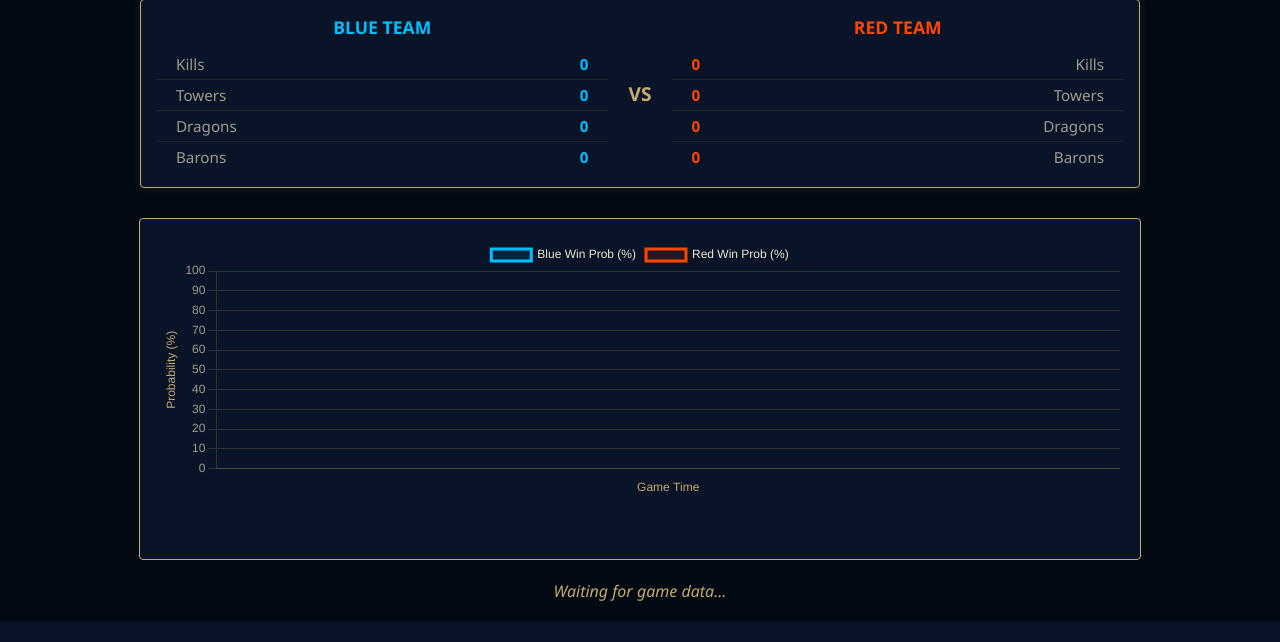
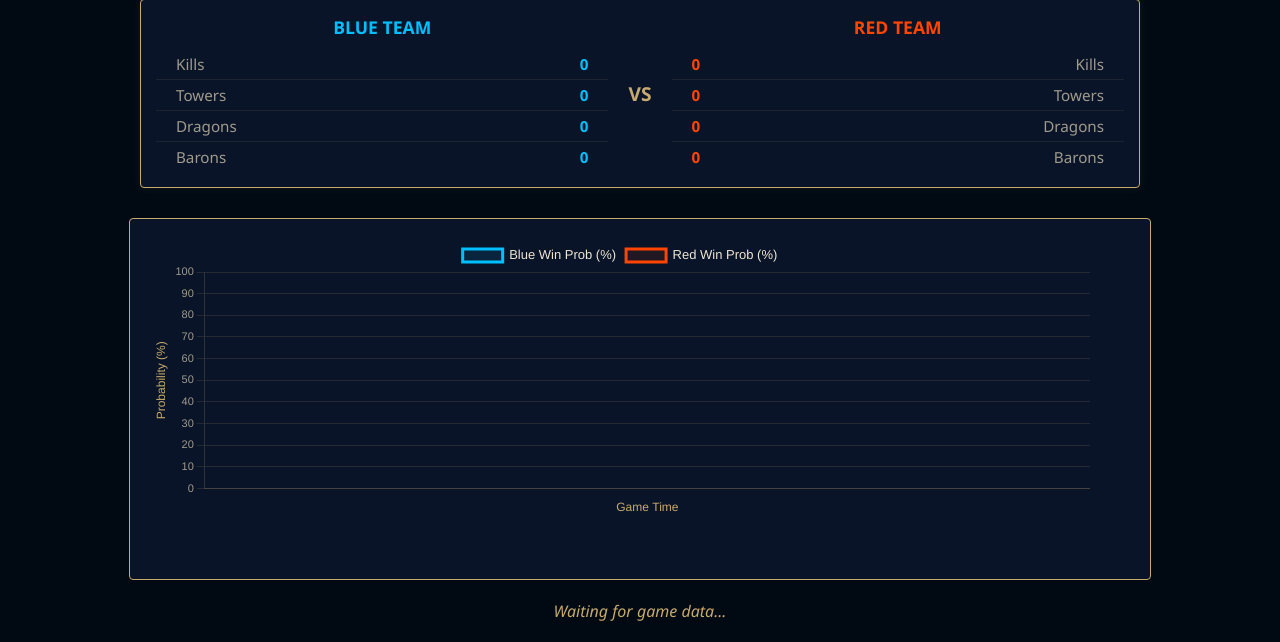
Before and after one commit to NathanSmallcalder/LeagueLiveMatchTracker, a Flask app: page / in a window 1280 px wide. Shown: the part 316-958 px from the top of the page. Run offline with Flask 3, Linux system fonts and the light colour scheme.

Commit message:
Increase chart size and improve readability

```diff
--- a/templates/index.html
+++ b/templates/index.html
@@ -215,9 +215,9 @@
 
         .chart-container {
             position: relative;
-            width: 960px;
-            height: 300px;
-            max-width: 1000px;
+            width: 980px;
+            height: 320px;
+            max-width: 100%;
             background-color: var(--panel-bg);
             border: 1px solid var(--gold-accent);
             border-radius: 4px;
@@ -226,6 +226,8 @@
 
         #winProbChart {
             display: block;
+            width: 940px;
+            height: 280px;
         }
 
         .status {
@@ -373,7 +375,7 @@
     </div>
 
     <div class="chart-container">
-        <canvas id="winProbChart" width="960" height="260"></canvas>
+        <canvas id="winProbChart" width="940" height="280"></canvas>
     </div>
 
     <div class="status" id="status-msg">Waiting for game data...</div>
@@ -396,7 +398,8 @@
                         borderColor: '#00BFFF',
                         backgroundColor: 'rgba(0, 191, 255, 0.1)',
                         fill: true,
-                        tension: 0.4
+                        tension: 0.4,
+                        pointRadius: 3
                     },
                     {
                         label: 'Red Win Prob (%)',
@@ -404,7 +407,8 @@
                         borderColor: '#FF4500',
                         backgroundColor: 'rgba(255, 69, 0, 0.1)',
                         fill: true,
-                        tension: 0.4
+                        tension: 0.4,
+                        pointRadius: 3
                     }
                 ]
             },
@@ -412,16 +416,20 @@
                 responsive: false,
                 maintainAspectRatio: false,
                 plugins: {
-                    legend: { labels: { color: '#F0E6D2' } }
+                    legend: { labels: { color: '#F0E6D2', font: { size: 13 } } }
                 },
                 scales: {
                     y: {
                         min: 0,
                         max: 100,
-                        title: { display: true, text: 'Probability (%)', color: '#C8AA6E' }
+                        title: { display: true, text: 'Probability (%)', color: '#C8AA6E', font: { size: 12 } },
+                        ticks: { color: '#A09B8C', font: { size: 11 } },
+                        grid: { color: 'rgba(200, 170, 110, 0.15)' }
                     },
                     x: {
-                        title: { display: true, text: 'Game Time', color: '#C8AA6E' }
+                        title: { display: true, text: 'Game Time', color: '#C8AA6E', font: { size: 12 } },
+                        ticks: { color: '#A09B8C', font: { size: 11 } },
+                        grid: { color: 'rgba(200, 170, 110, 0.15)' }
                     }
                 }
             }
```
